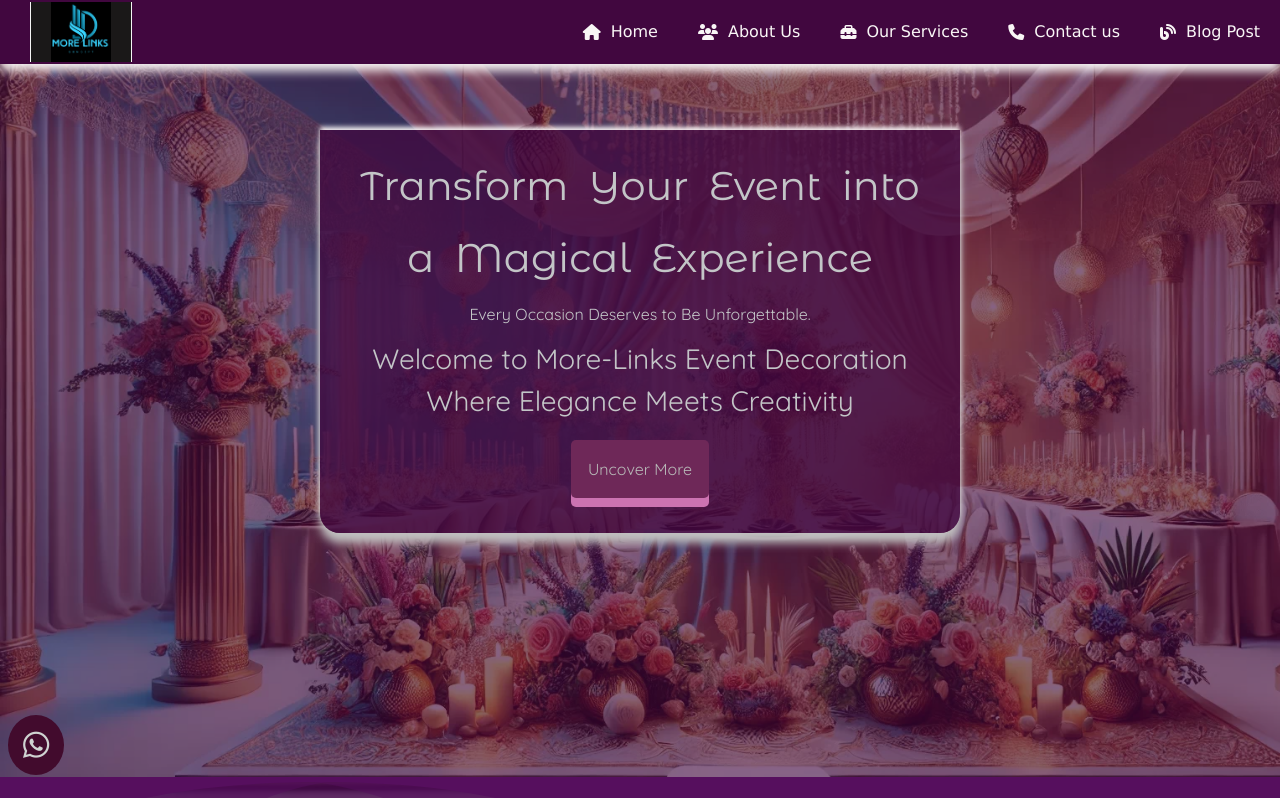
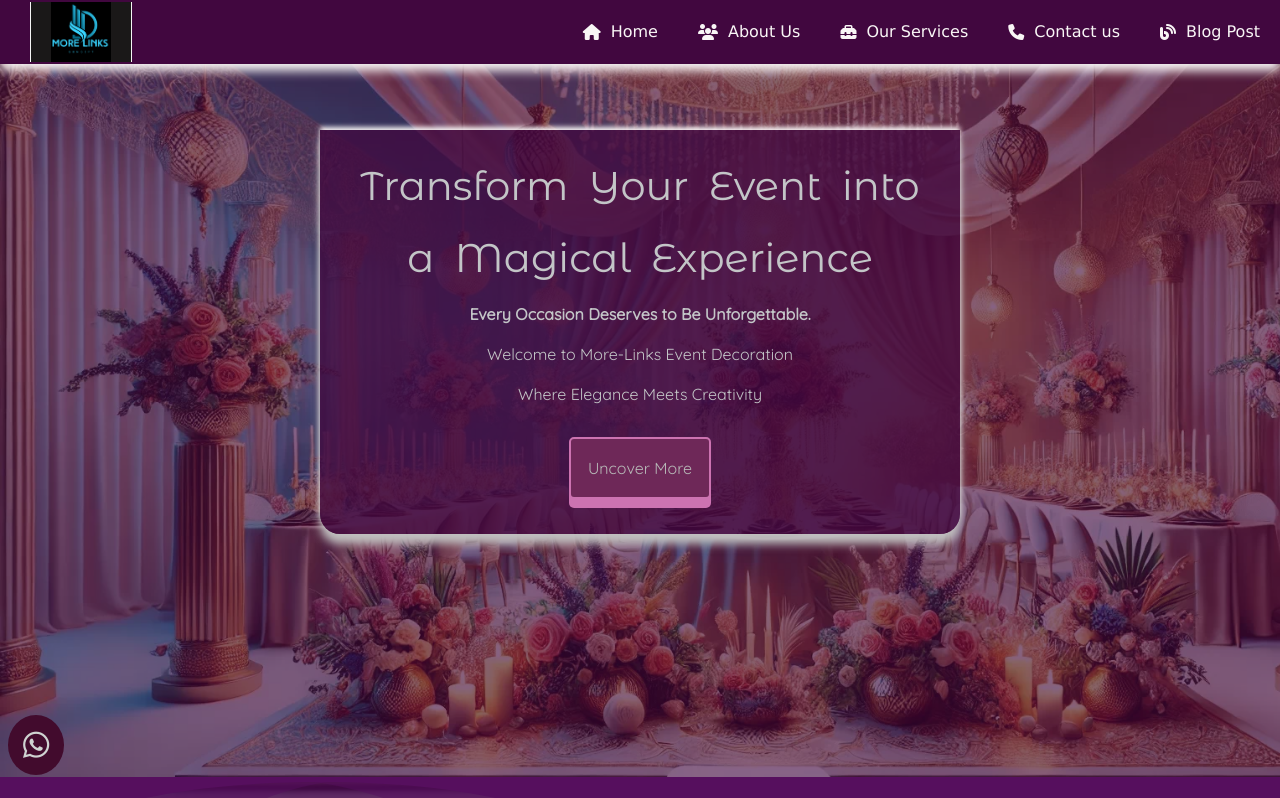
Before and after one commit to Ikendu/moreLinksDeco, a React (Vite) app in the folder mysite/: page / in a window 1280 px wide. Shown: the top 798 px of the page. Built offline with nearby package versions, Linux system fonts and the light colour scheme.

Commit message:
frontpage adjustment

```diff
--- a/mysite/src/App.css
+++ b/mysite/src/App.css
@@ -45,22 +45,6 @@ body {
   margin-left: 8px;
   /* z-index: 200; */
 }
-.whatsappChat {
-  display: flex;
-  justify-content: center;
-  text-decoration: none;
-  font-size: 1.4em;
-}
-.innerWhatsapp {
-  display: flex;
-  align-items: center;
-  gap: 8px;
-  cursor: pointer;
-  padding: 10px 30px;
-  background-color: #4a0440;
-  border-radius: 10px;
-  color: #d9dbdb;
-}
 
 .landingContent {
   font-family: "Quicksand";
@@ -83,21 +67,42 @@ body {
   word-spacing: 10px;
   line-height: 1.8em;
 }
+.whatsappChat {
+  display: flex;
+  justify-content: center;
+  text-decoration: none;
+  font-size: 1.4em;
+}
+.innerWhatsapp {
+  display: flex;
+  align-items: center;
+  gap: 8px;
+  cursor: pointer;
+  padding: 10px 30px;
+  background-color: #4a0440;
+  border-radius: 10px;
+  color: #d9dbdb;
+  border: 2px solid #cc73b1;
+  box-shadow: 0 9px #cc73b1;
+}
 .heroButton {
   padding: 17px;
   background-color: #6e2858;
   font-size: 16px;
-  border: none;
+  border: 2px solid #cc73b1;
   border-radius: 5px;
   margin: 15px;
   cursor: pointer;
   box-shadow: 0 9px #cc73b1;
   color: #b8b9b8;
 }
-.heroButton:hover {
-  background-color: #236425;
+.heroButton:hover,
+.innerWhatsapp:hover {
+  background-color: #43ec49;
+  color: #41073f;
 }
-.heroButton:active {
+.heroButton:active,
+.innerWhatsapp:active {
   background-color: #3e8e41;
   box-shadow: 0 5px #666;
   transform: translateY(4px);
--- a/mysite/src/pages/HomePage.jsx
+++ b/mysite/src/pages/HomePage.jsx
@@ -42,9 +42,11 @@ export default function HomePage() {
           <div className="overlay">
             <div className="landingContent">
               <h1>Transform Your Event into a Magical Experience</h1>
-              <p>Every Occasion Deserves to Be Unforgettable.</p>
-              <h3>Welcome to More-Links Event Decoration</h3>
-              <h3>Where Elegance Meets Creativity</h3>
+              <p>
+                <b>Every Occasion Deserves to Be Unforgettable.</b>
+              </p>
+              <p>Welcome to More-Links Event Decoration</p>
+              <p>Where Elegance Meets Creativity</p>
               <a href="#body">
                 <input
                   type="button"
--- a/mysite/src/pages/contactPage/Contact.jsx
+++ b/mysite/src/pages/contactPage/Contact.jsx
@@ -26,7 +26,6 @@ export default function Contact() {
         formData
       );
       console.log(response);
-      // setFormData({})
       setStatus("Message sent successfully!");
     } catch (error) {
       setStatus("Failed to send message. Try again later.");
```
